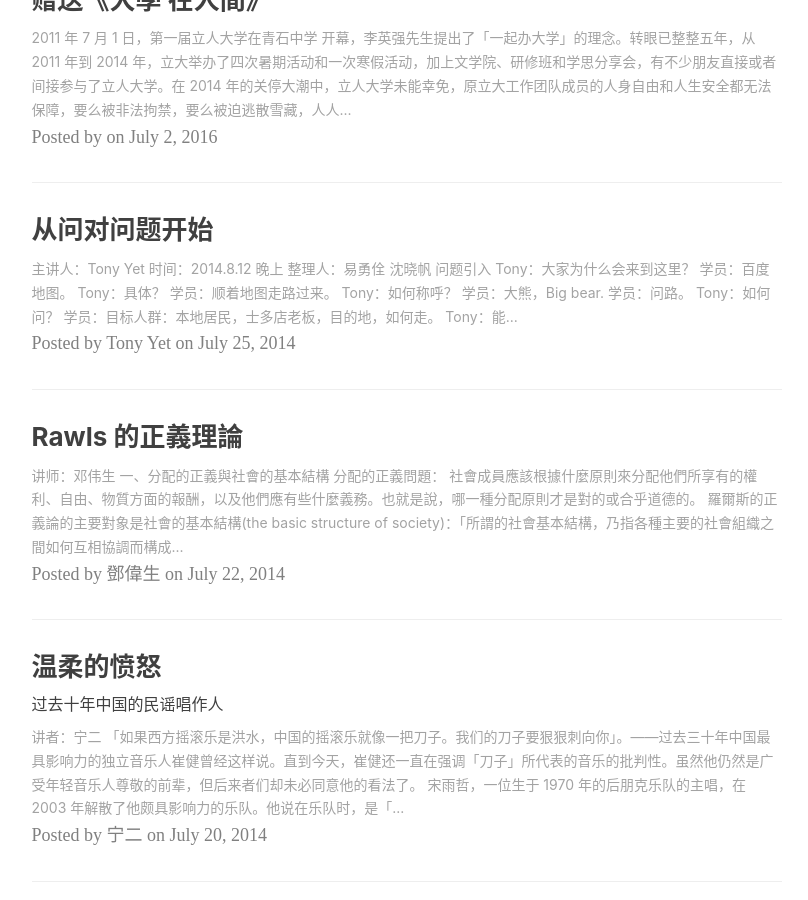
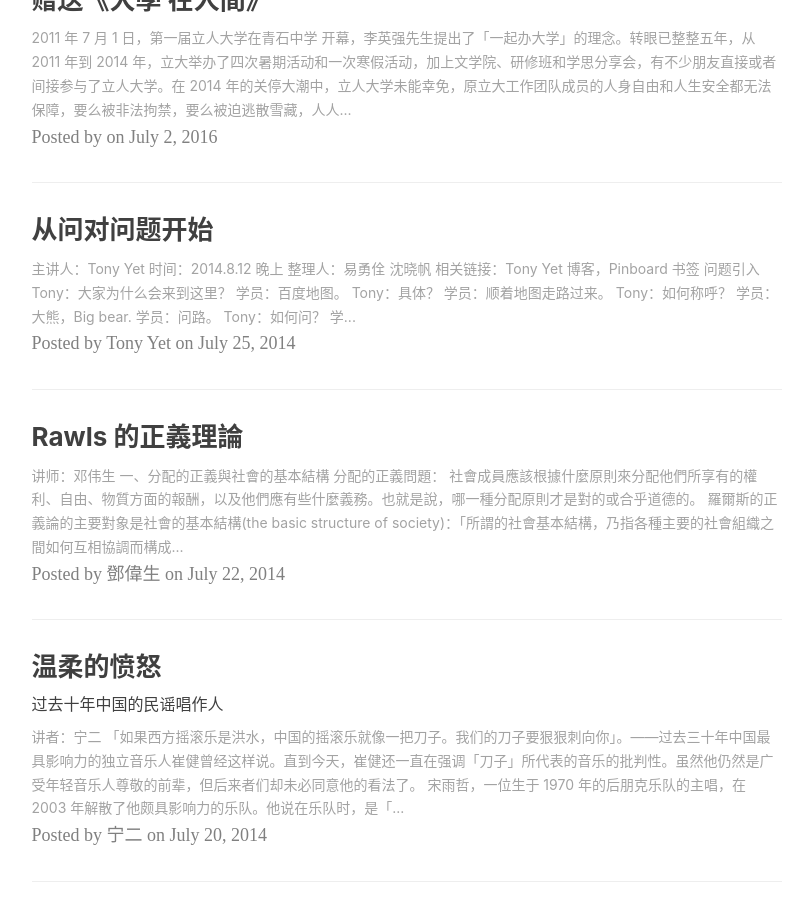
Before and after one commit to dgjj1991/LirenCollege.github.io, a Jekyll site: the page built from index.html, in a window 1280 px wide and 900 px high, scrolled down 1177 px. Shown: the whole window, without its empty margins (136-944 px from the left). Built offline with Jekyll 4.4.1, drawn with Linux system fonts in a browser that asks for light colours; nearby versions of some CDN libraries; the list of posts is cut into pages by our own code; comment, search, counter and statistics services are not loaded.

Commit message:
補充tony yet 博客鏈接

```diff
--- a/_posts/2014-07-25-tony_yet.md
+++ b/_posts/2014-07-25-tony_yet.md
@@ -15,6 +15,9 @@ tags:
 > 时间：2014.8.12 晚上
 
 > 整理人：易勇佺 沈晓帆
+
+> **相关链接：**[Tony Yet 博客](www.tonyyet.com)，[Pinboard 书签](https://pinboard.in/u:tonyyet)
+
 
 ### 问题引入
 
@@ -194,7 +197,7 @@ Tony：**猫头鹰实验室**是非传统想象中的实验室，它倡导公民
 
 **学员**：你曾在一篇博文中提到，每天花 20-30 分钟沉浸在一个外语境环境中，我可以问您一些关于英语学习的方法吗？
 
-**Tony**：我初中开始学英文，家里到高中都没有电脑。我学英语主要通过两个途径：发音、听力方面我用复读机，为了培养语感、锻炼口音，我去买了一个短波收音来听 BBC。希望自己沉浸在这样子的一个语境中，所以买了电脑后，屏幕显示都是英文界面。我之前认为，中式英文是不好的英文。后来有机会去不同地方参加会议。不同地方的人说英文有不同的口音。我去参加一些国际的会议，听到印度人，法国人，俄罗斯人，泰国人，印尼人的英文，不同国家的人使用的语言是英文，虽然有口音，但只要你说出来的英文大家能够听得懂就好了。
+**Tony**：我初中开始学英文，家里到高中都没有电脑。我学英语主要通过两个途径：发音、听力方面我用复读机，为了培养语感、锻炼口音，我去买了一个短波收音来听 BBC. 希望自己沉浸在这样子的一个语境中，所以买了电脑后，屏幕显示都是英文界面。我之前认为，中式英文是不好的英文。后来有机会去不同地方参加会议。不同地方的人说英文有不同的口音。我去参加一些国际的会议，听到印度人，法国人，俄罗斯人，泰国人，印尼人的英文，不同国家的人使用的语言是英文，虽然有口音，但只要你说出来的英文大家能够听得懂就好了。
 
 **补问**：那你觉得语言是一个什么东西？
 
```
Also changed, not shown: other parts of _posts/2014-07-25-tony_yet.md (+1 -1 lines).
